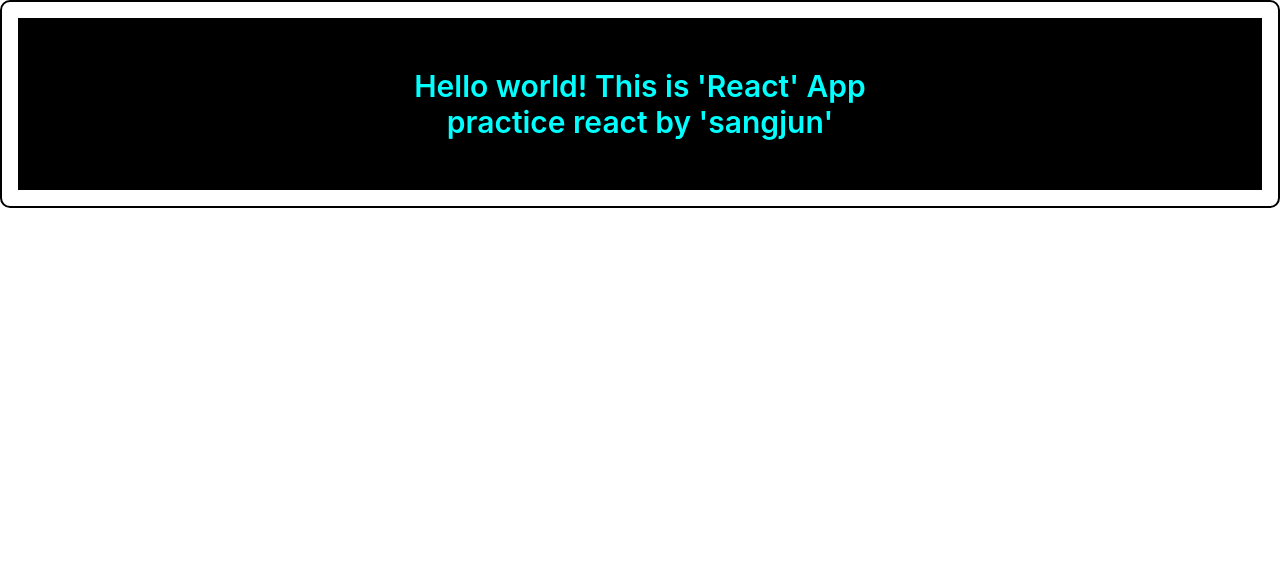
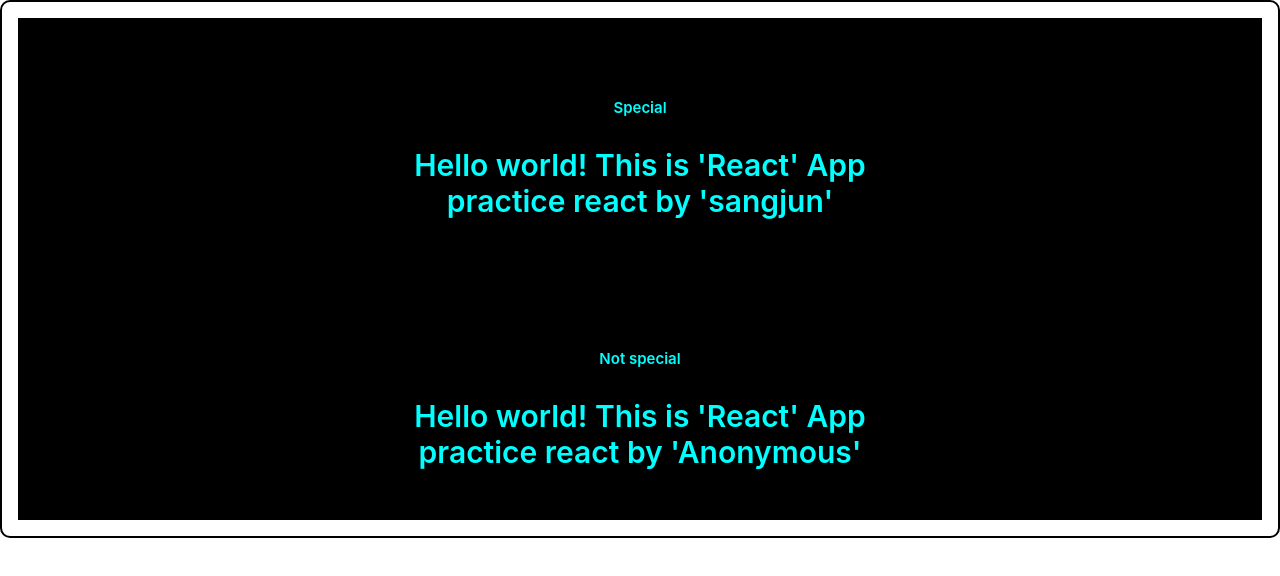
Before and after one commit to sangjuntechs/reactAtoZ, a React (Create React App) app: page / in a window 1280 px wide. Shown: the top 576 px of the page. Built offline with nearby package versions, Linux system fonts and the light colour scheme.

Commit message:
조건부 랜더링

```diff
--- a/src/App.js
+++ b/src/App.js
@@ -6,7 +6,10 @@
   return (
     <Wrapper>
       <div className='hello_box'>
-        <Hello name='sangjun'/>
+        <Hello name='sangjun' isSpecial={true}/>
+      </div>
+      <div className='hello_box'>
+        <Hello isSpecial={false}/>
       </div>
     </Wrapper>
   );
--- a/src/Hello.css
+++ b/src/Hello.css
@@ -14,4 +14,11 @@
     justify-content: center;
     align-items: center;
     flex-direction: column;
+    text-align: center;
 }
+
+#special {
+    margin: 0;
+    padding: 30px;
+    font-size: 15px;
+}
--- a/src/Hello.js
+++ b/src/Hello.js
@@ -4,7 +4,9 @@
 function Hello(props) {
     return (
         <div className='index_box'>
-            <div>Hello world! This is 'React' App</div>
+            <div>
+                <p id='special'>{props.isSpecial ? 'Special' : 'Not special'}</p>
+                  Hello world! This is 'React' App</div>
             <div>practice react by '{props.name}'</div>
         </div>
     );
```
